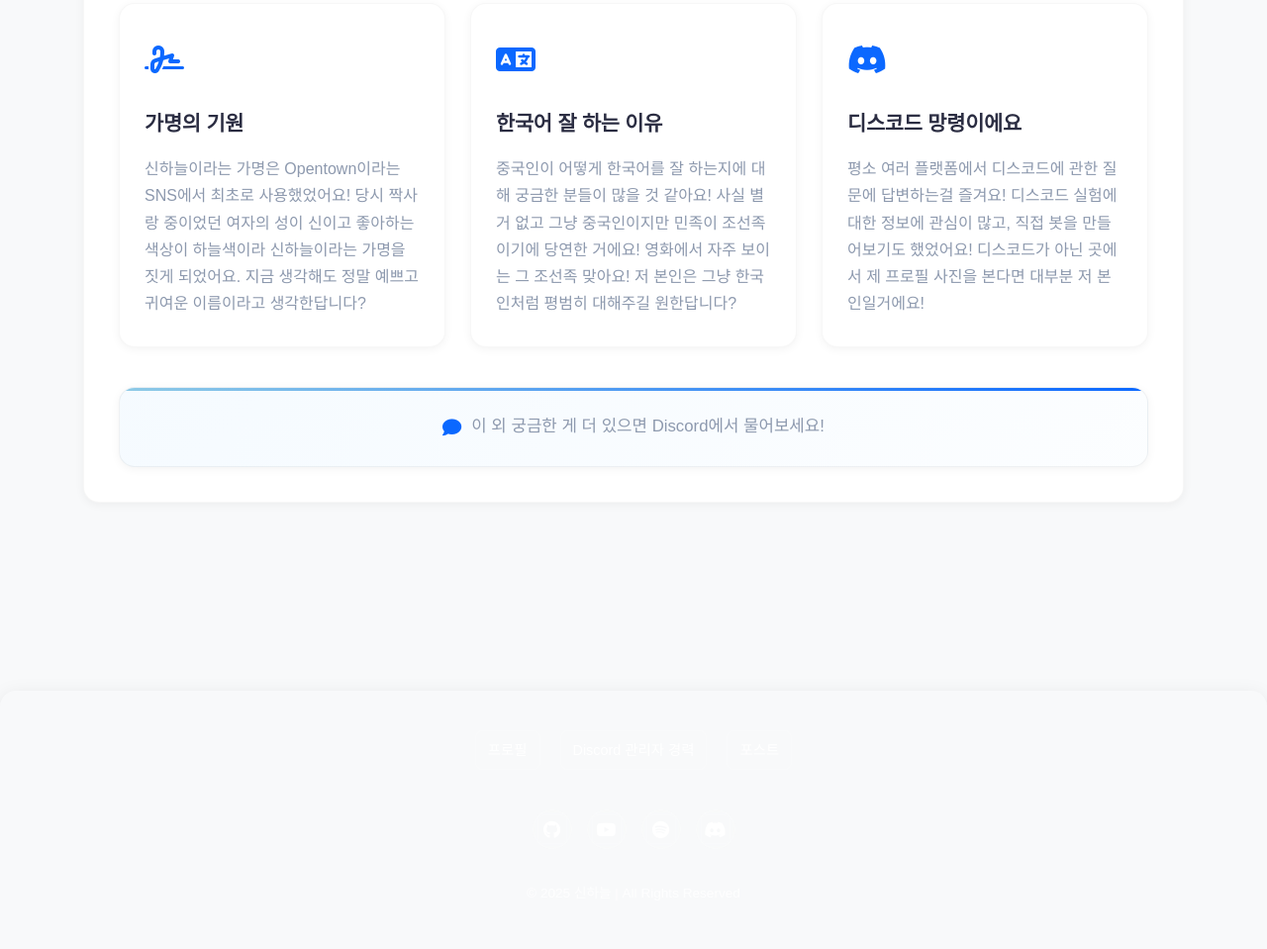
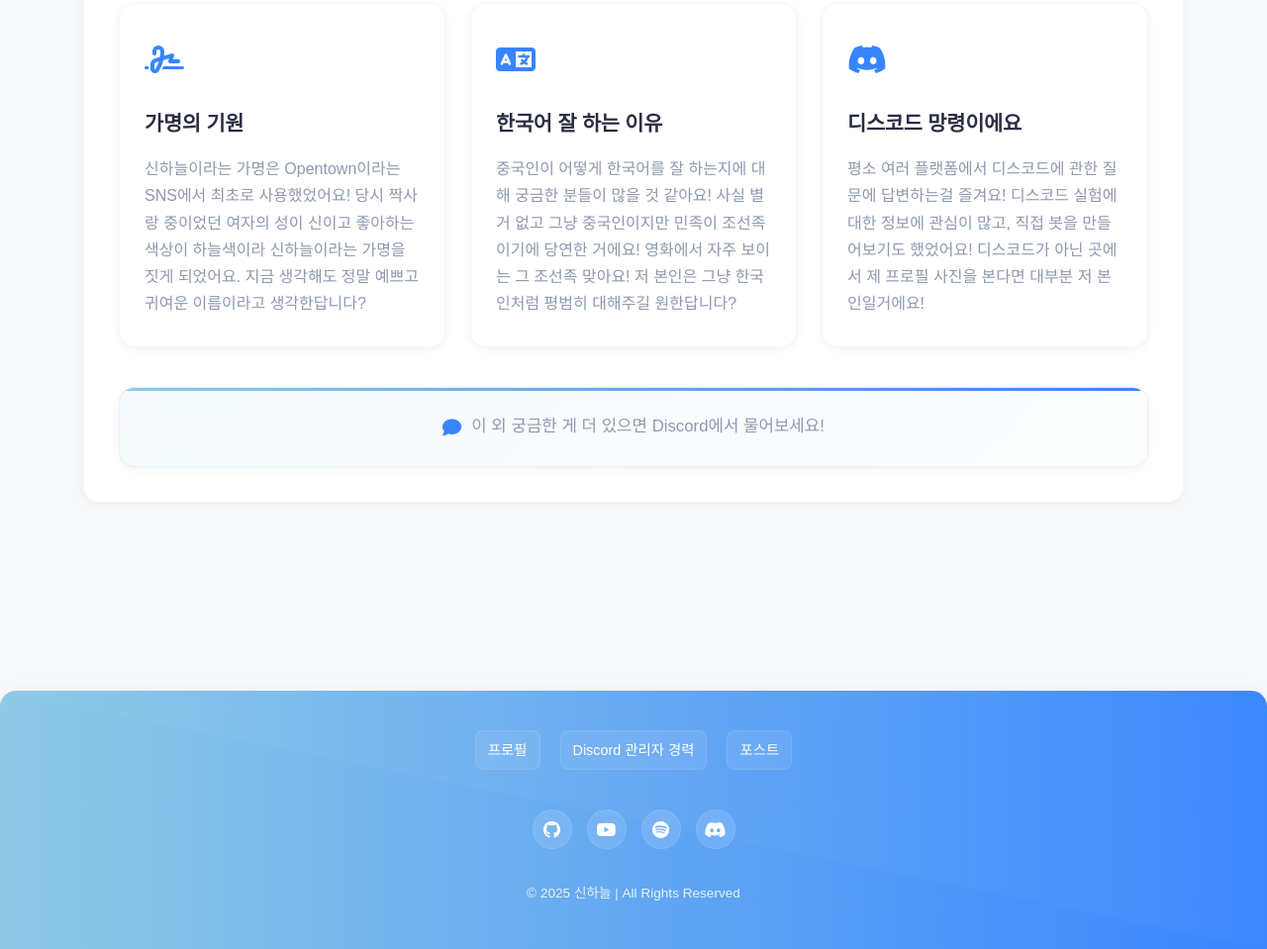
Before and after one commit to ShinHaneul-39/Homepage, a plain HTML site: page index.html in a window 1280 px wide. Shown: the part 1580-2539 px from the top of the page at 99% size. Drawn offline with Linux system fonts and the light colour scheme; a web font is replaced by a local one.

Commit message:
[STYLE] : 🎨 2 issues sloved!

```diff
--- a/style.css
+++ b/style.css
@@ -8,7 +8,7 @@
 }
 
 :root {
-  --primary-color: #0b68ff;
+  --primary-color: #3885ff;
   --secondary-color: #8ecae6;
   --accent-color: #219ebc;
   --text-primary: #2b2d42;
@@ -585,8 +585,6 @@ section {
 }
 
 section:hover {
-  transform: translateY(-5px);
-  /* 호버 효과 강화 */
   box-shadow: var(--shadow-md);
   /* 그림자 강화 */
 }
@@ -745,6 +743,7 @@ tr:hover {
 
 /* 푸터 스타일 */
 footer {
+  background: linear-gradient(to right, var(--secondary-color), var(--primary-color));
   color: var(--bg-white);
   padding: 40px 0 30px;
   /* 패딩 조정 */
```
